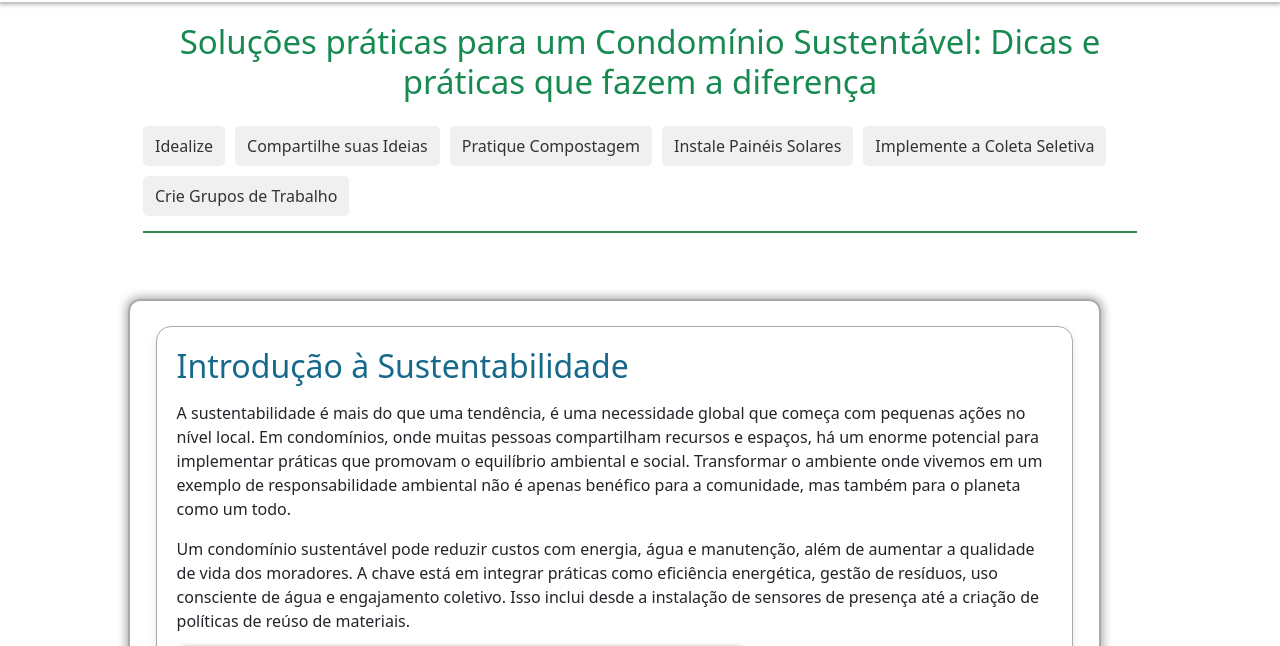
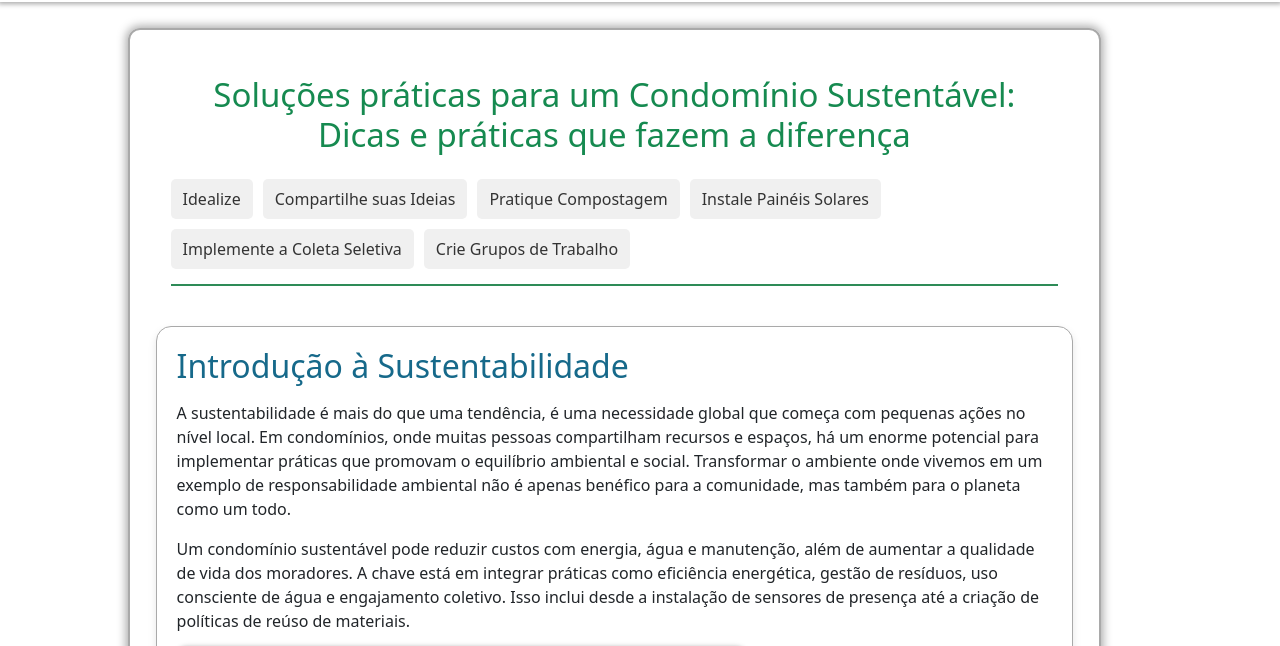
Before and after one commit to RamonValverde021/ProjetoIntegrador_PROZ, a plain HTML site: page SPRINT4/public/_html/solucoes_sustentaveis.html in a window 1280 px wide. Shown: the part 108-754 px from the top of the page. Drawn offline with nearby package versions, Linux system fonts and the light colour scheme.

Commit message:
melhorias no arquivo solucoes_sustentaveis.html

```diff
--- a/SPRINT4/public/_css/solucoes_sustentaveis.css
+++ b/SPRINT4/public/_css/solucoes_sustentaveis.css
@@ -31,7 +31,7 @@ main.principal {
 /* Navegação interna */
 section#solucoes-sustentaveis {
     padding: 20px 15px; /* Espaçamento interno */
-    margin: 0 10%; /* Centraliza e adiciona margem lateral */
+    /* margin: 0 10%; Centraliza e adiciona margem lateral */
     max-width: 1200px; /* Limita a largura máxima para telas grandes */
 }
 ul.submenu_ul {
--- a/SPRINT4/public/_html/solucoes_sustentaveis.html
+++ b/SPRINT4/public/_html/solucoes_sustentaveis.html
@@ -16,6 +16,7 @@
 </head>
 
 <body>
+    <main class="principal" id="card-container">
         <section id="solucoes-sustentaveis">
             <h1 class="h1_principal">Soluções práticas para um Condomínio Sustentável: Dicas e práticas que fazem a diferença</h1>
 
@@ -31,7 +32,6 @@
                 </ul>
             </nav>
         </section>
-    <main class="principal" id="card-container"></main>
     <!-- Os cards serão renderizados aqui dinamicamente -->
     </main>
 </body>
```
